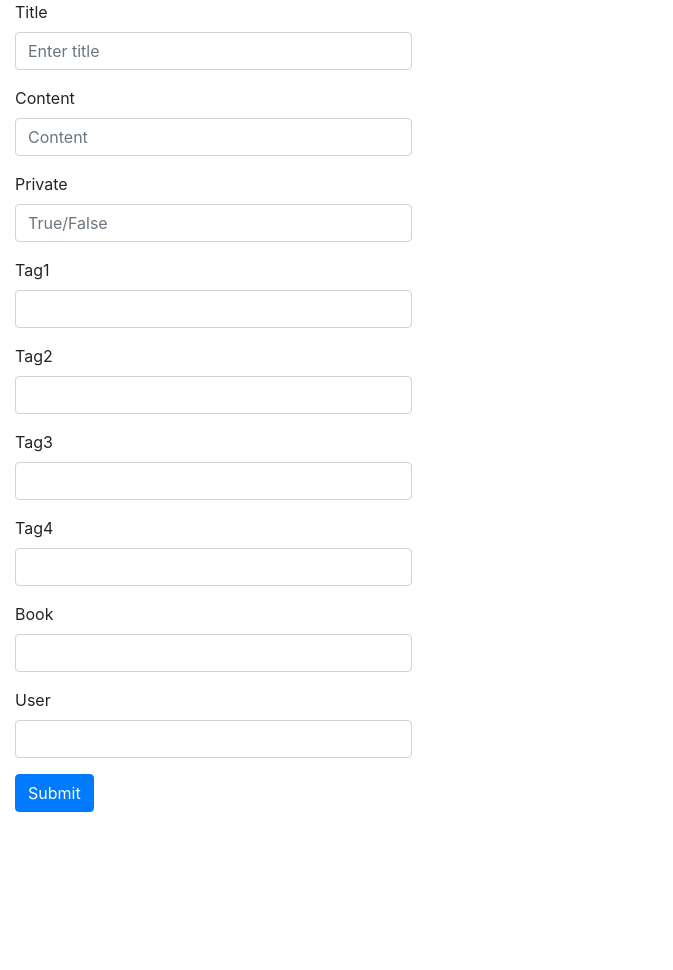
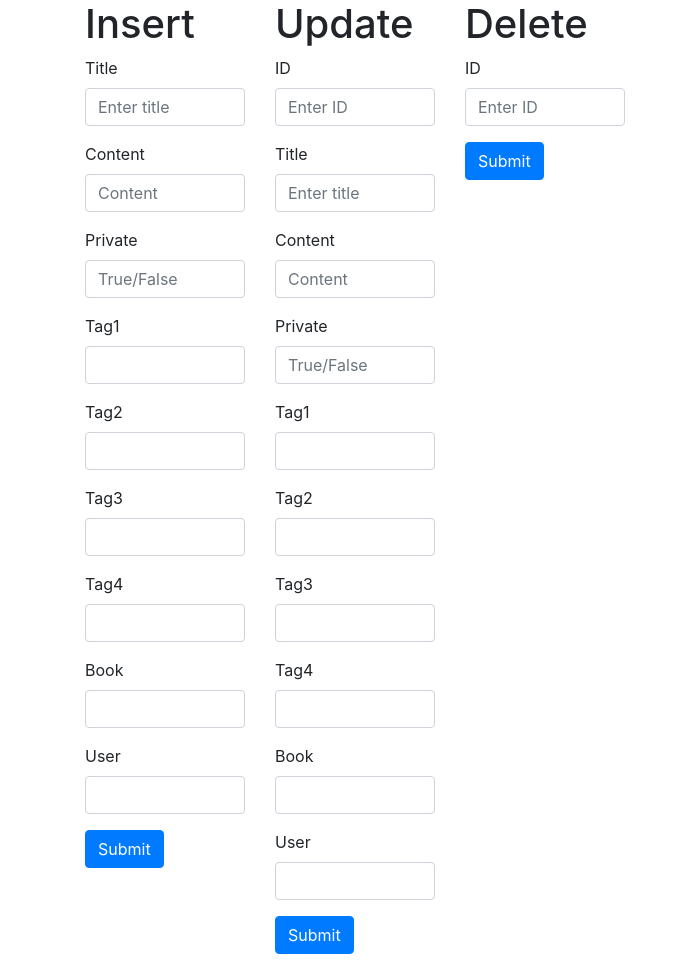
Before and after one commit to Pablonura91/practica_slim_php, a PHP site: page /templates/index.phtml in a window 1280 px wide. Shown: the whole page, without its empty margins (0-673 px from the left). Before the commit the page ends 812 px from the top, so only its background shows below. Run offline with PHP 8.4, Linux system fonts and the light colour scheme.

Commit message:
refactor code

```diff
--- a/app/route/user_route.php
+++ b/app/route/user_route.php
@@ -63,7 +63,7 @@ $app->group('/user/', function () {
 
     });
 
-    $this->post('delete/{id}', function ($req, $res, $args) {
+    $this->get('delete/{id}', function ($req, $res, $args) {
         $um = new UserModel();
 
         $um->Delete($args['id']);
--- a/templates/index.phtml
+++ b/templates/index.phtml
@@ -4,19 +4,30 @@
     <title>Slim 3</title>
     <link href='//fonts.googleapis.com/css?family=Lato:300' rel='stylesheet' type='text/css'>
 
-        <link rel="stylesheet" href="https://stackpath.bootstrapcdn.com/bootstrap/4.3.1/css/bootstrap.min.css" integrity="sha384-ggOyR0iXCbMQv3Xipma34MD+dH/1fQ784/j6cY/iJTQUOhcWr7x9JvoRxT2MZw1T" crossorigin="anonymous">
+    <link rel="stylesheet" href="https://stackpath.bootstrapcdn.com/bootstrap/4.3.1/css/bootstrap.min.css"
+          integrity="sha384-ggOyR0iXCbMQv3Xipma34MD+dH/1fQ784/j6cY/iJTQUOhcWr7x9JvoRxT2MZw1T" crossorigin="anonymous">
 
-        <script src="https://code.jquery.com/jquery-3.3.1.slim.min.js" integrity="sha384-q8i/X+965DzO0rT7abK41JStQIAqVgRVzpbzo5smXKp4YfRvH+8abtTE1Pi6jizo" crossorigin="anonymous"></script>
-        <script src="https://cdnjs.cloudflare.com/ajax/libs/popper.js/1.14.7/umd/popper.min.js" integrity="sha384-UO2eT0CpHqdSJQ6hJty5KVphtPhzWj9WO1clHTMGa3JDZwrnQq4sF86dIHNDz0W1" crossorigin="anonymous"></script>
-        <script src="https://stackpath.bootstrapcdn.com/bootstrap/4.3.1/js/bootstrap.min.js" integrity="sha384-JjSmVgyd0p3pXB1rRibZUAYoIIy6OrQ6VrjIEaFf/nJGzIxFDsf4x0xIM+B07jRM" crossorigin="anonymous"></script>
+    <script src="https://code.jquery.com/jquery-3.3.1.slim.min.js"
+            integrity="sha384-q8i/X+965DzO0rT7abK41JStQIAqVgRVzpbzo5smXKp4YfRvH+8abtTE1Pi6jizo"
+            crossorigin="anonymous"></script>
+    <script src="https://cdnjs.cloudflare.com/ajax/libs/popper.js/1.14.7/umd/popper.min.js"
+            integrity="sha384-UO2eT0CpHqdSJQ6hJty5KVphtPhzWj9WO1clHTMGa3JDZwrnQq4sF86dIHNDz0W1"
+            crossorigin="anonymous"></script>
+    <script src="https://stackpath.bootstrapcdn.com/bootstrap/4.3.1/js/bootstrap.min.js"
+            integrity="sha384-JjSmVgyd0p3pXB1rRibZUAYoIIy6OrQ6VrjIEaFf/nJGzIxFDsf4x0xIM+B07jRM"
+            crossorigin="anonymous"></script>
 
 </head>
 <body>
-    <div class="col-sm-4">
+<div class="container">
+    <div class="row">
+        <div class="col-sm-2">
+            <h1>Insert</h1>
             <form method="post" action="./user/insert">
                 <div class="form-group">
                     <label for="title">Title</label>
-                <input type="text" class="form-control" id="title" name="title" aria-describedby="title" placeholder="Enter title" required>
+                    <input type="text" class="form-control" id="title" name="title" aria-describedby="title"
+                           placeholder="Enter title" required>
                 </div>
                 <div class="form-group">
                     <label for="content">Content</label>
@@ -53,5 +64,68 @@
                 <button type="submit" class="btn btn-primary">Submit</button>
             </form>
         </div>
+        <div class="col-sm-2">
+            <h1>Update</h1>
+            <form method="post" action="./user/update">
+                <div class="form-group">
+                    <label for="id">ID</label>
+                    <input type="text" class="form-control" id="id" name="id" aria-describedby="id"
+                           placeholder="Enter ID"
+                           required>
+                </div>
+                <div class="form-group">
+                    <label for="title">Title</label>
+                    <input type="text" class="form-control" id="title" name="title" aria-describedby="title"
+                           placeholder="Enter title">
+                </div>
+                <div class="form-group">
+                    <label for="content">Content</label>
+                    <input type="text" class="form-control" id="content" name="content" placeholder="Content">
+                </div>
+                <div class="form-group">
+                    <label for="private">Private</label>
+                    <input type="text" class="form-control" id="private" name="private" placeholder="True/False">
+                </div>
+                <div class="form-group">
+                    <label for="tag1">Tag1</label>
+                    <input type="text" class="form-control" id="tag1" name="tag1" placeholder="">
+                </div>
+                <div class="form-group">
+                    <label for="tag2">Tag2</label>
+                    <input type="text" class="form-control" id="tag2" name="tag2" placeholder="">
+                </div>
+                <div class="form-group">
+                    <label for="tag3">Tag3</label>
+                    <input type="text" class="form-control" id="tag3" name="tag3" placeholder="">
+                </div>
+                <div class="form-group">
+                    <label for="tag4">Tag4</label>
+                    <input type="text" class="form-control" id="tag4" name="tag4" placeholder="">
+                </div>
+                <div class="form-group">
+                    <label for="book">Book</label>
+                    <input type="text" class="form-control" id="book" name="book" placeholder="">
+                </div>
+                <div class="form-group">
+                    <label for="user">User</label>
+                    <input type="text" class="form-control" id="user" name="user" placeholder="">
+                </div>
+                <button type="submit" class="btn btn-primary">Submit</button>
+            </form>
+        </div>
+        <div class="col-sm-2">
+            <h1>Delete</h1>
+            <form method="post" action="./user/delete">
+                <div class="form-group">
+                    <label for="id">ID</label>
+                    <input type="text" class="form-control" id="id" name="id" aria-describedby="id"
+                           placeholder="Enter ID"
+                           required>
+                </div>
+                <button type="submit" class="btn btn-primary">Submit</button>
+            </form>
+        </div>
+    </div>
+</div>
 </body>
 </html>
```
Lines whose indentation alone changed are shown as unchanged.
